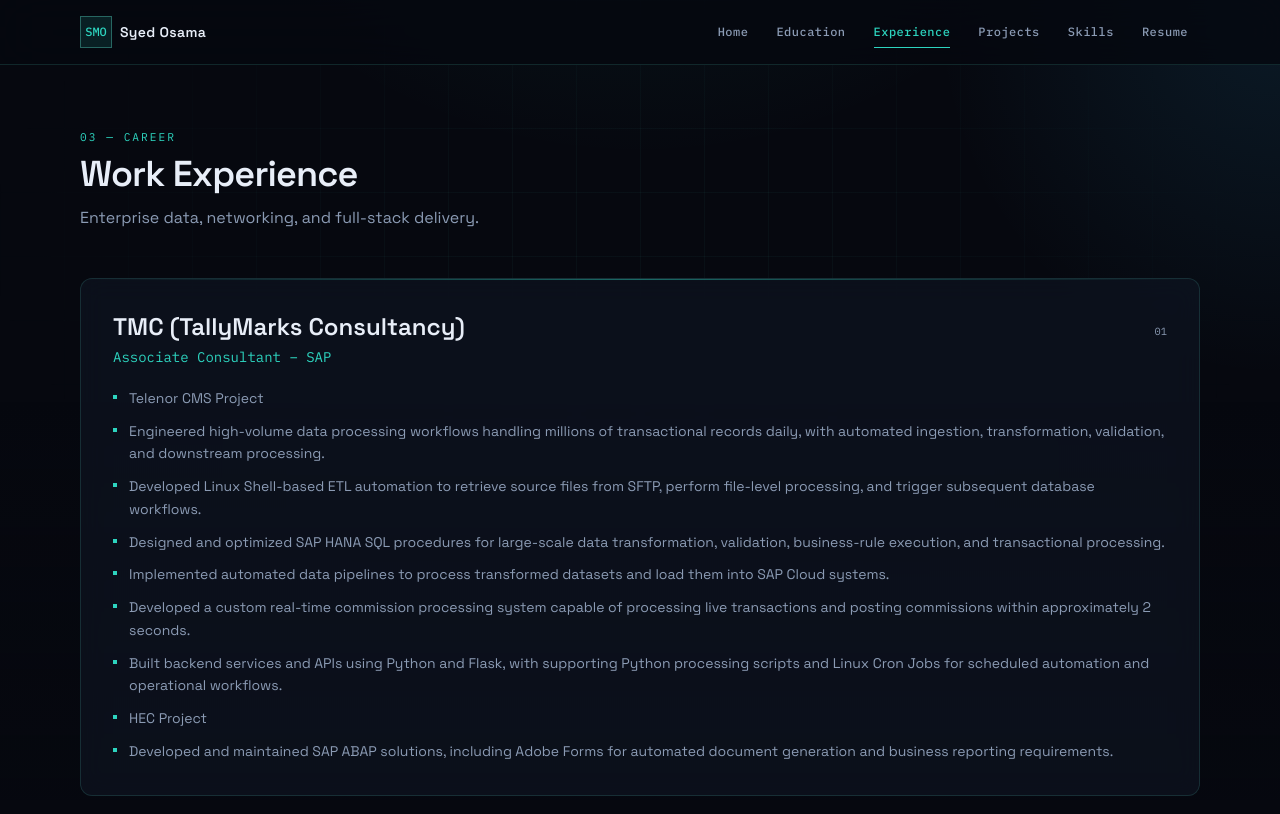
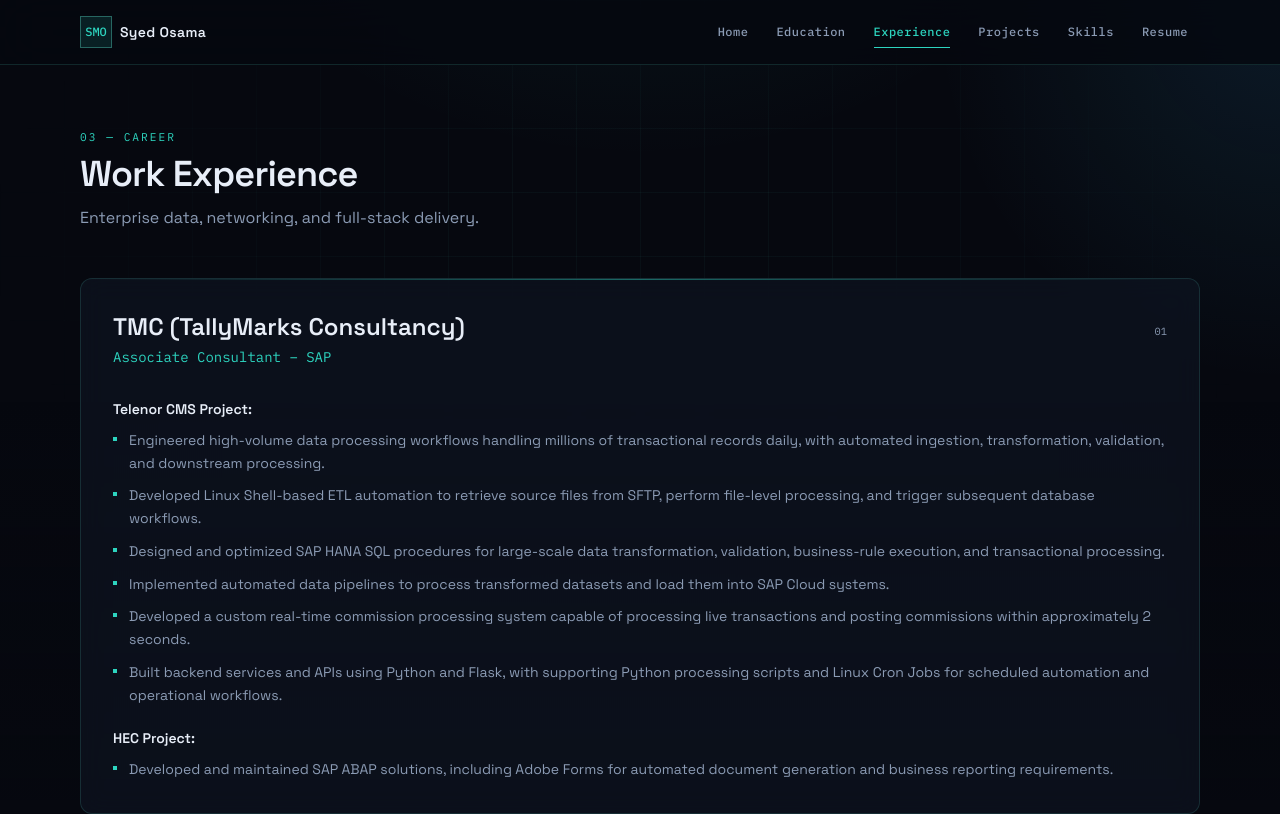
Before and after one commit to Syed0sama/Syed0sama.github.io, a React (Vite) app: page /experience in a window 1280 px wide. Shown: the top 814 px of the page. Built offline with nearby package versions, Linux system fonts and the light colour scheme.

Commit message:
Updated format of Experience section

```diff
--- a/src/pages/Experience.tsx
+++ b/src/pages/Experience.tsx
@@ -3,14 +3,14 @@ const roles = [
     company: 'TMC (TallyMarks Consultancy)',
     title: 'Associate Consultant – SAP',
     points: [
-      'Telenor CMS Project',
+      'Telenor CMS Project:',
       'Engineered high-volume data processing workflows handling millions of transactional records daily, with automated ingestion, transformation, validation, and downstream processing.',
       'Developed Linux Shell-based ETL automation to retrieve source files from SFTP, perform file-level processing, and trigger subsequent database workflows.',
       'Designed and optimized SAP HANA SQL procedures for large-scale data transformation, validation, business-rule execution, and transactional processing.',
       'Implemented automated data pipelines to process transformed datasets and load them into SAP Cloud systems.',
       'Developed a custom real-time commission processing system capable of processing live transactions and posting commissions within approximately 2 seconds.',
       'Built backend services and APIs using Python and Flask, with supporting Python processing scripts and Linux Cron Jobs for scheduled automation and operational workflows.',
-      'HEC Project',
+      'HEC Project:',
       'Developed and maintained SAP ABAP solutions, including Adobe Forms for automated document generation and business reporting requirements.',
     ],
   },
@@ -80,14 +80,33 @@ export default function Experience() {
               </span>
             </div>
             <p className="mt-1 font-mono text-sm text-signal">{role.title}</p>
-            <ul className="mt-5 space-y-2.5">
-              {role.points.map((point) => (
-                <li key={point} className="flex gap-3 text-sm leading-relaxed text-mute">
-                  <span className="mt-2 h-1 w-1 shrink-0 bg-signal" />
-                  <span>{point}</span>
-                </li>
-              ))}
-            </ul>
+           <ul className="mt-5 space-y-2.5">
+  {role.points.map((point) => {
+    const isSubheading =
+      point === 'Telenor CMS Project:' || point === 'HEC Project:'
+
+    if (isSubheading) {
+      return (
+        <li
+          key={point}
+          className="pt-3 text-sm font-semibold text-ink"
+        >
+          {point}
+        </li>
+      )
+    }
+
+    return (
+      <li
+        key={point}
+        className="flex gap-3 text-sm leading-relaxed text-mute"
+      >
+        <span className="mt-2 h-1 w-1 shrink-0 bg-signal" />
+        <span>{point}</span>
+      </li>
+    )
+  })}
+</ul>
           </article>
         ))}
       </div>
```
